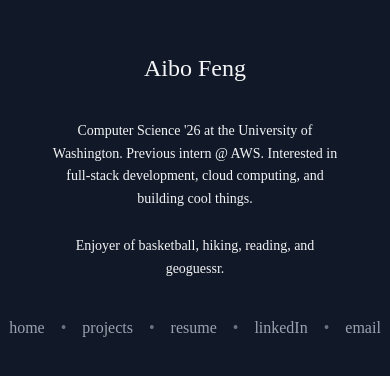
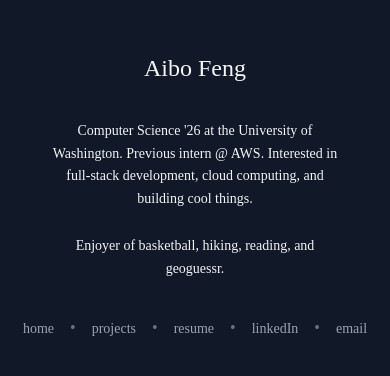
Before and after one commit to aibo-feng/personal-website, a Next.js app: page / in a window 390 px wide. Shown: the part 218-594 px from the top of the page. Built offline with nearby package versions, Linux system fonts and the light colour scheme.

Commit message:
fixed some formatting for mobile devices

```diff
--- a/src/app/components/About.tsx
+++ b/src/app/components/About.tsx
@@ -30,16 +30,38 @@ export default function About() {
         <div className="container mx-auto px-4 h-[200px] flex flex-col justify-center p-8">
           <p
             className={`text-sm sm:text-base leading-relaxed text-center font-times transition-opacity duration-1000 ease-in-out ${
-              isTopVisible ? 'opacity-100' : 'opacity-0'
+              isTopVisible ? "opacity-100" : "opacity-0"
             }`}
           >
-            Computer Science &apos;26 at the University of Washington. Previous intern @ AWS.
-            Interested in full-stack development, cloud computing, and building cool things.
+            Computer Science &apos;26 at the{" "}
+            <a
+              href="https://www.washington.edu"
+              target="_blank"
+              rel="noopener noreferrer"
+              className="relative hover:text-gray-100 transition-colors duration-300 group"
+            >
+              University of Washington<span
+                className="absolute bottom-0 left-0 w-full h-[1px] bg-gray-100 scale-x-0 origin-right group-hover:origin-left transition-transform duration-300 ease-out group-hover:scale-x-100"
+                aria-hidden="true"
+              />
+            </a>
+            . Previous intern @{" "}
+            <a
+              href="https://aws.amazon.com"
+              target="_blank"
+              rel="noopener noreferrer"
+              className="relative hover:text-gray-100 transition-colors duration-300 group"
+            >
+              AWS<span
+                className="absolute bottom-0 left-0 w-full h-[1px] bg-gray-100 scale-x-0 origin-right group-hover:origin-left transition-transform duration-300 ease-out group-hover:scale-x-100"
+                aria-hidden="true"
+              />
+            </a>. Interested in full-stack development, cloud computing, and building cool things.
           </p>
           <br />
           <p
             className={`text-sm sm:text-base leading-relaxed text-center font-times transition-opacity duration-1000 ease-in-out ${
-              isBottomVisible ? 'opacity-100' : 'opacity-0'
+              isBottomVisible ? "opacity-100" : "opacity-0"
             }`}
           >
             Enjoyer of basketball, hiking, reading, and geoguessr.
--- a/src/app/components/Navbar.tsx
+++ b/src/app/components/Navbar.tsx
@@ -31,14 +31,14 @@ export default function Navbar() {
                     href={item.href}
                     target="_blank"
                     rel="noopener noreferrer"
-                    className="text-gray-400 hover:text-gray-100 transition-colors duration-300"
+                    className="text-sm sm:text-base text-gray-400 hover:text-gray-100 transition-colors duration-300"
                   >
                     {item.label}
                   </a>
                 ) : (
                   <Link
                     href={item.href}
-                    className="text-gray-400 hover:text-gray-100 transition-colors duration-300"
+                    className="text-sm sm:text-base text-gray-400 hover:text-gray-100 transition-colors duration-300"
                   >
                     {item.label}
                   </Link>
--- a/src/app/components/Projects.tsx
+++ b/src/app/components/Projects.tsx
@@ -92,7 +92,7 @@ export default function Projects() {
   return (
     <section className="bg-gray-900 text-gray-100">
       <div className="container mx-auto px-4">
-        <h2 className="text-2xl sm:text-4xl mb-4 mt-10 text-center font-garamond text-teal-title">
+        <h2 className="text-2xl sm:text-4xl mb-4 mt-10 text-center">
           Projects
         </h2>
         <ul className="space-y-6 py-6">
@@ -107,16 +107,16 @@ export default function Projects() {
             >
               <button
                 type="button"
-                className="flex justify-between items-center w-full text-left bg-transparent border-none focus:outline-none"
+                className="flex justify-between items-center gap-4 w-full text-left bg-transparent border-none focus:outline-none"
                 onClick={() => toggleProject(project.id)}
                 aria-expanded={openProjectIds.includes(project.id)}
                 aria-controls={`project-description-${project.id}`}
               >
-                <h3 className="text-base font-garamond text-teal-title">
+                <span className="flex-1 text-sm sm:text-base">
                   {project.title}
-                </h3>
+                </span>
                 <svg
-                  className={`w-6 h-6 transform transition-transform duration-300 ${
+                  className={`w-5 h-5 sm:w-6 sm:h-6 flex-shrink-0 transform transition-transform duration-300 ${
                     openProjectIds.includes(project.id) ? "rotate-180" : "rotate-0"
                   }`}
                   fill="none"
@@ -140,7 +140,7 @@ export default function Projects() {
                     : "opacity-0 max-h-0"
                 } overflow-hidden mt-2`}
               >
-                <p className="text-gray-400">{project.description}</p>
+                <p className="text-gray-400 text-sm sm:text-base">{project.description}</p>
               </div>
             </li>
           ))}
--- a/tailwind.config.ts
+++ b/tailwind.config.ts
@@ -16,11 +16,14 @@ export default {
         // custom text colors
         'light-text': '#E0E0E0',
         'muted-text': '#A0AEC0',
+
+        // for text links
+        'hover-link': '#A594F9',
       },
       fontFamily: {
         // define custom times font family
         "times": ['"Times New Roman"', 'Times', 'serif'],
-        "eb-garamond": ['var(--font-eb-garamond)', "serif"],
+        "garamond": ['var(--font-eb-garamond)', "serif"],
         "mono": ['"Courier New"', "Courier", "monospace"],
         // sans: ['var(--font-inter)', 'ui-sans-serif', 'system-ui', 'sans-serif'],
         // mono: ['var(--font-roboto-mono)', 'ui-monospace', 'SFMono-Regular', 'Menlo', 'monospace'],
```
